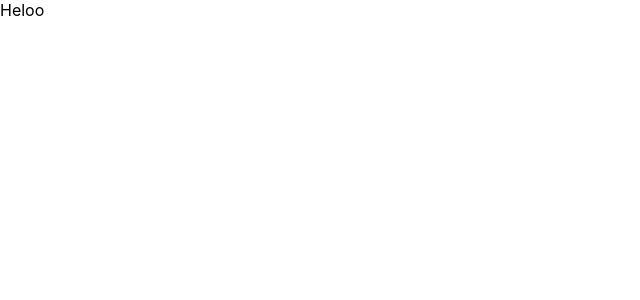
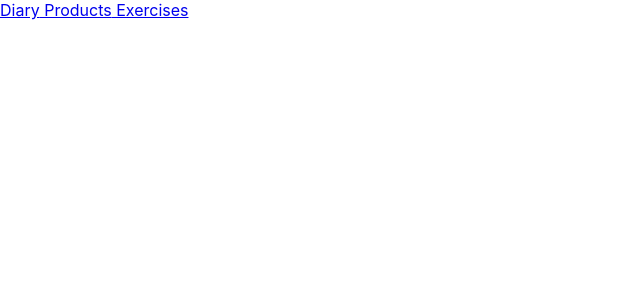
Before and after one commit to dmytro-liashok/Health-Harbor, a React (Create React App) app: page / in a window 1280 px wide. Shown: the top 300 px of the page, without its empty margins (0-640 px from the left). Built offline with nearby package versions, Linux system fonts and the light colour scheme.

Commit message:
add routes

```diff
--- a/package.json
+++ b/package.json
@@ -3,6 +3,7 @@
   "version": "0.1.0",
   "private": true,
   "dependencies": {
+    "@reduxjs/toolkit": "^1.9.7",
     "@testing-library/jest-dom": "^5.17.0",
     "@testing-library/react": "^13.4.0",
     "@testing-library/user-event": "^13.5.0",
@@ -12,6 +13,7 @@
     "@types/react-dom": "^18.2.17",
     "react": "^18.2.0",
     "react-dom": "^18.2.0",
+    "react-router-dom": "^6.20.0",
     "react-scripts": "5.0.1",
     "typescript": "^4.9.5",
     "web-vitals": "^2.1.4"
--- a/src/App/App.tsx
+++ b/src/App/App.tsx
@@ -1,7 +1,19 @@
+import { Routes, Route } from "react-router-dom";
 import "./App.css";
+import Layout from "../page/Layout/Layout";
+import routes from "../routes/routes";
 
 function App() {
-  return <>Heloo</>;
+  return (
+    <>
+      <Routes>
+        <Route path="/" element={<Layout />} />
+        {routes.map(({ path, element }) => (
+          <Route key={path} path={path} element={element} />
+        ))}
+      </Routes>
+    </>
+  );
 }
 
 export default App;
--- /dev/null
+++ b/src/components/Header/Header.tsx
@@ -0,0 +1,11 @@
+import UserNav from "../UserNav/UserNav";
+
+const Header = () => {
+  return (
+    <>
+      <UserNav />
+    </>
+  );
+};
+
+export default Header;
--- /dev/null
+++ b/src/components/UserNav/UserNav.tsx
@@ -0,0 +1,18 @@
+import { NavLink } from "react-router-dom";
+import {
+  DIARY_ROUTE,
+  EXERCISES_ROUTE,
+  PRODUCTS_ROUTE,
+} from "../../utils/constantes";
+
+const UserNav = () => {
+  return (
+    <>
+      <NavLink to={DIARY_ROUTE}> Diary</NavLink>
+      <NavLink to={PRODUCTS_ROUTE}> Products</NavLink>
+      <NavLink to={EXERCISES_ROUTE}> Exercises</NavLink>
+    </>
+  );
+};
+
+export default UserNav;
--- a/src/index.tsx
+++ b/src/index.tsx
@@ -2,6 +2,7 @@ import React from "react";
 import ReactDOM from "react-dom/client";
 import "./index.css";
 import App from "./App/App";
+import { BrowserRouter } from "react-router-dom";
 import reportWebVitals from "./reportWebVitals";
 
 const root = ReactDOM.createRoot(
@@ -9,7 +10,9 @@ const root = ReactDOM.createRoot(
 );
 root.render(
   <React.StrictMode>
-    <App />
+    <BrowserRouter>
+      <App />
+    </BrowserRouter>
   </React.StrictMode>
 );
 
--- a/src/page/Layout/Layout.tsx
+++ b/src/page/Layout/Layout.tsx
@@ -1,7 +1,11 @@
-import React from "react";
+import Header from "../../components/Header/Header";
 
 const Layout = () => {
-  return <div>Layout</div>;
+  return (
+    <div>
+      <Header />
+    </div>
+  );
 };
 
 export default Layout;
```
Also changed, not shown: src/routes/routes.js (+49 -0 lines), 1 other file (tests, documents, lock files or other folders).
